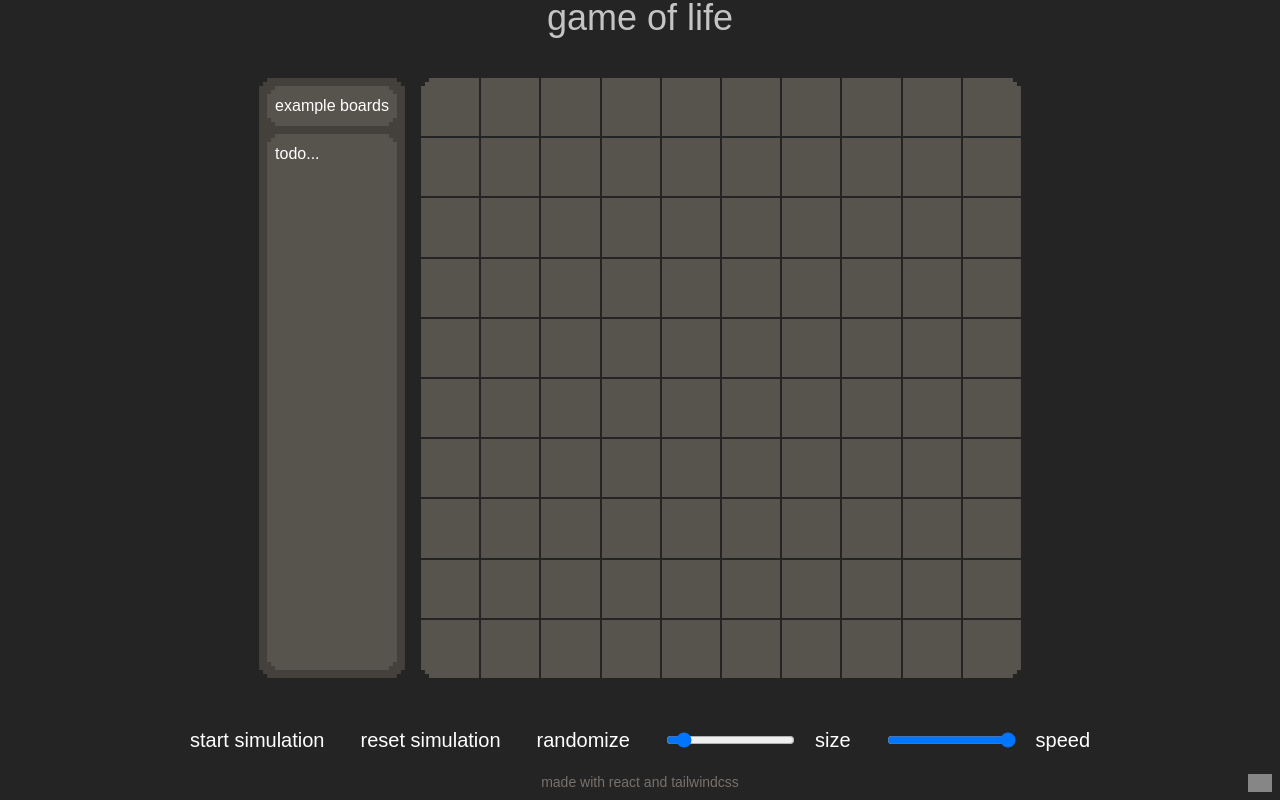
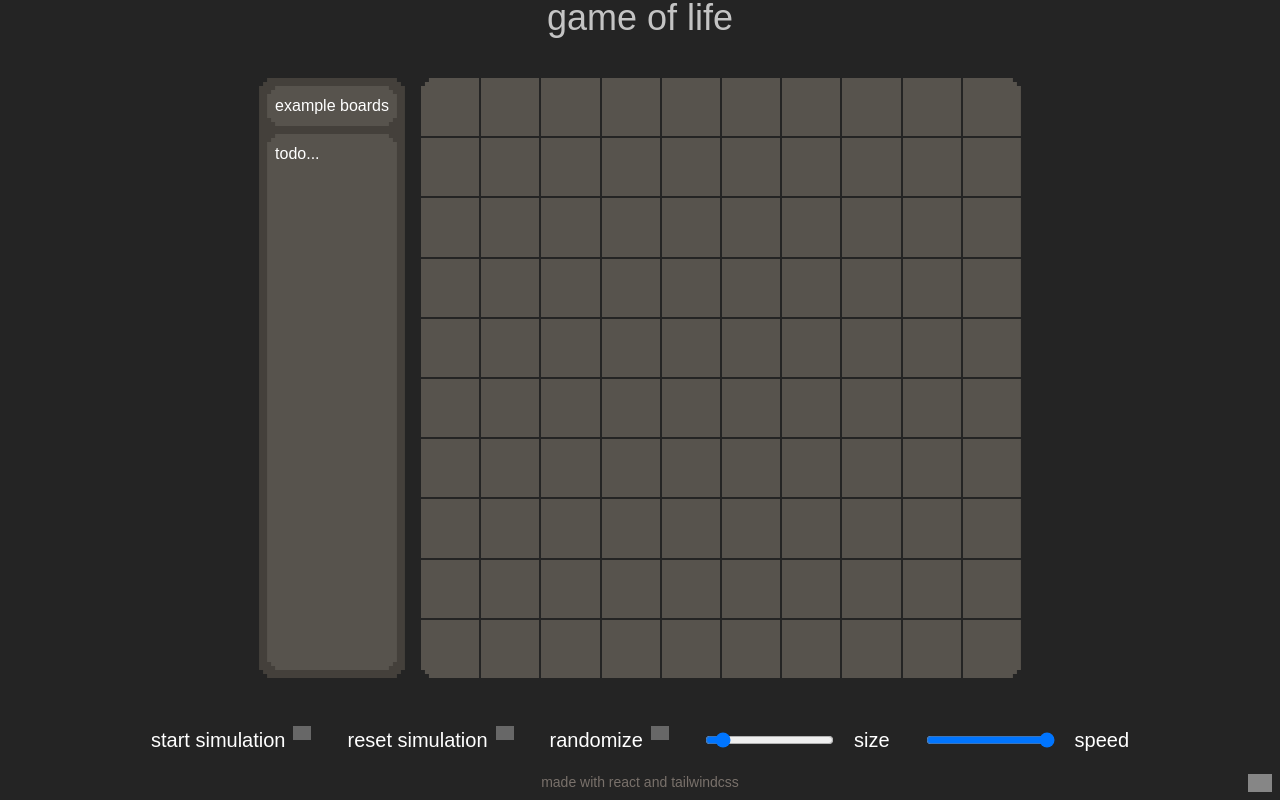
Before and after one commit to joshuatighe/game-of-life, a React (Vite) app: page / in a window 1280 px wide. Built offline with nearby package versions, Linux system fonts and the light colour scheme; grey boxes are pictures that could not be loaded; the HTML template or start-up script is replaced by a standard one; a web font is replaced by a local one.

Commit message:
add icons to buttons

```diff
--- a/src/App.jsx
+++ b/src/App.jsx
@@ -145,9 +145,9 @@ const App = () => {
           />
         </div>
         <div className='flex gap-5 text-xl'>
-          <Button text={!run ? 'start simulation' : 'stop simulation'} handleClick={() => setRun(!run)}/>
-          <Button text={'reset simulation'} handleClick={clearBoard} />
-          <Button text={'randomize'} handleClick={randomizeBoard} />
+          <Button text={!run ? 'start simulation' : 'stop simulation'} icon={!run ? 'play': 'pause'} handleClick={() => setRun(!run)}/>
+          <Button text={'reset simulation'} icon={'reload'} handleClick={clearBoard} />
+          <Button text={'randomize'} icon={'chess'} handleClick={randomizeBoard} />
           <Slider name={'size'} min={1} max={100} value={size} setValue={setSize} />
           <Slider name={'speed'} min={10} max={1000} value={speed} setValue={setSpeed} />
         </div>
--- a/src/components/Button.jsx
+++ b/src/components/Button.jsx
@@ -1,11 +1,22 @@
-const Button = ({ text, handleClick }) => {
+const Button = ({ text, icon, handleClick }) => {
+  const iconURL = `https://unpkg.com/pixelarticons@1.8.1/svg/${icon}.svg`
+
   return (
-    <button
-      className="hover:bg-stone-600 p-2 pixel-corners"
-      onClick={handleClick}
-    >
-      {text}
-    </button>
+    <div className="hover:bg-stone-600 p-2 pixel-corners text-md">
+      <button
+        className="flex gap-2"
+        onClick={handleClick}
+      >
+        {text}
+        <img
+          src={iconURL}
+          width={18}
+          height={18}
+          className="invert-90"
+        />
+      </button>
+    </div>
+
   )
 }
 
--- a/src/components/Slider.jsx
+++ b/src/components/Slider.jsx
@@ -4,7 +4,7 @@ const Slider = ({ name, min, max, value, setValue }) => {
   }
 
   return (
-    <div className="flex gap-5 p-2">
+    <div className="flex gap-5 p-2 text-md">
       <input
         type="range"
         name={name}
```
